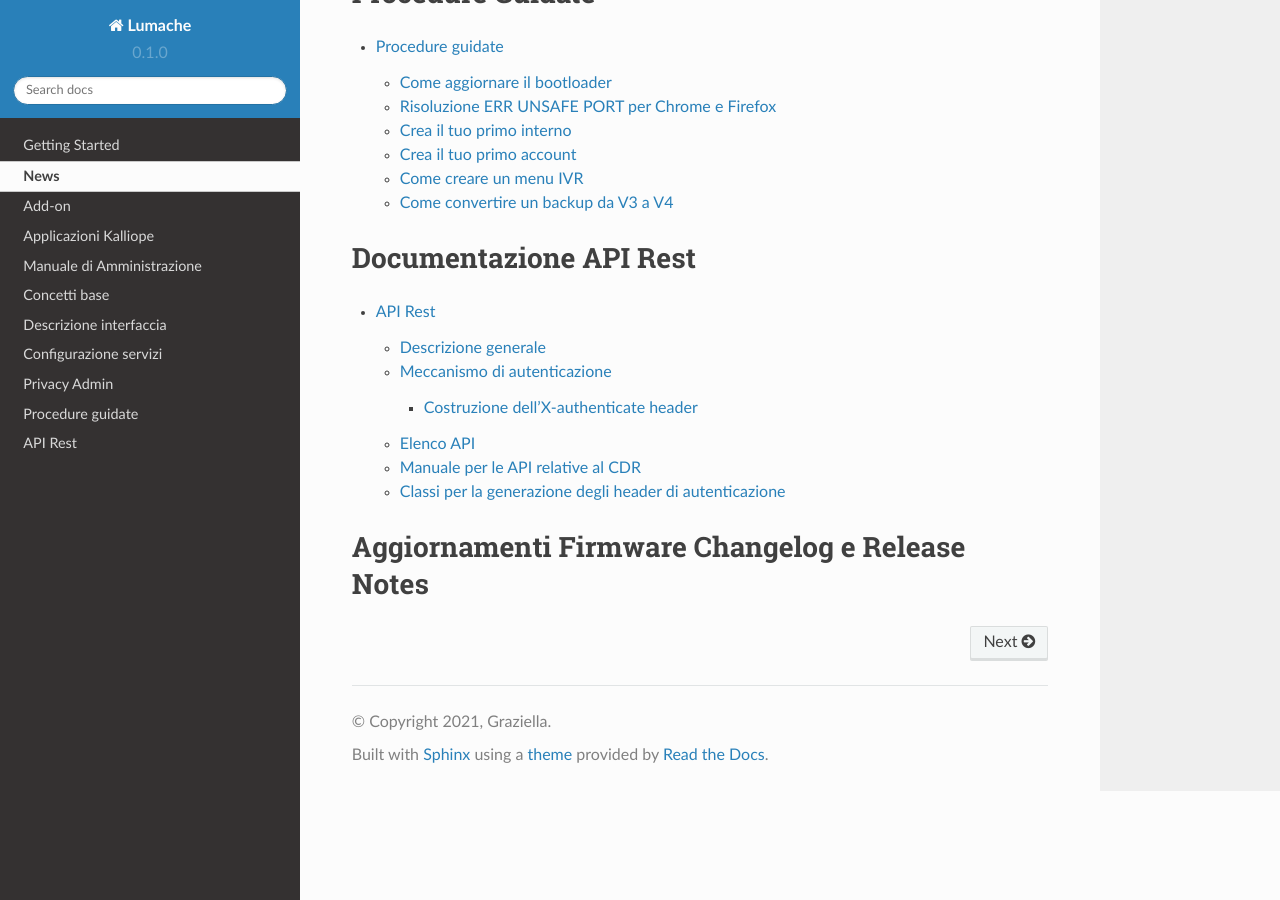
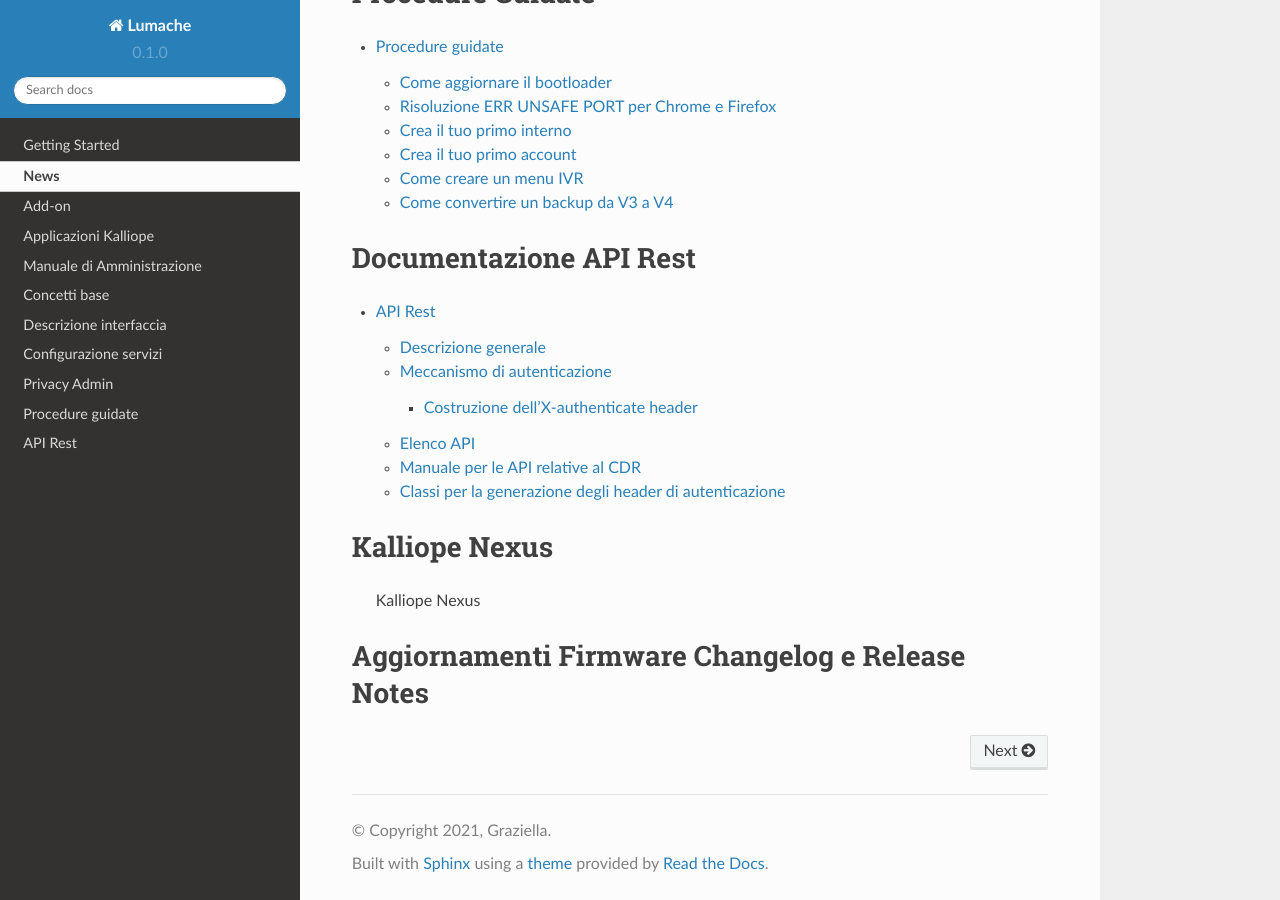
Before and after one commit to mirianatroccoli/KalliopeDoc-it, a Sphinx documentation site: the page built from docs/source/index.rst, in a window 1280 px wide and 900 px high, scrolled down 11423 px. Built offline with Sphinx 7.4.7 and the Read the Docs theme 2.0.0, drawn with Linux system fonts in a browser that asks for light colours; pages that are not in the unit, such as notebooks, are missing from menus.

Commit message:
Update index.rst

```diff
--- a/docs/source/index.rst
+++ b/docs/source/index.rst
@@ -66,6 +66,11 @@ Documentazione API Rest
 
    API Rest.rst
 
+Kalliope Nexus
+==========
+
+  Kalliope Nexus
+
 
 Aggiornamenti Firmware Changelog e Release Notes
 ==========
```
